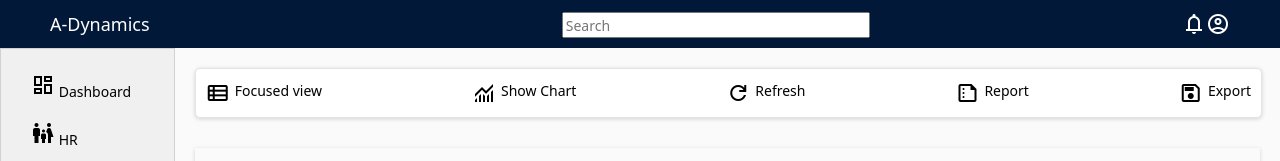
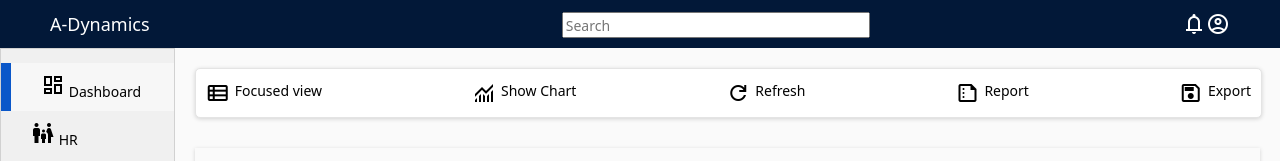
Before and after one commit to ali-alhashim/A-Dynamics, a plain HTML site: page index.html in a window 1280 px wide. Shown: the top 161 px of the page. Drawn offline with nearby package versions, Linux system fonts and the light colour scheme.

Commit message:
active link

```diff
--- a/index.html
+++ b/index.html
@@ -52,7 +52,7 @@
 <div class="sidebar">
    <ul class="sidebar-menu">
 
-    <li class="sidebar-item">
+    <li class="sidebar-item sidebar-item-active">
        <a href="" class="sidebar-item-link">
         <span class="material-symbols-outlined">
             dashboard
--- a/static/css/main.css
+++ b/static/css/main.css
@@ -152,6 +152,11 @@ textarea {
     border-left: #0a57c9 solid 10px;
   }
 
+  .sidebar-item-active{
+    background-color: #f7f7f7;
+    border-left: #0a57c9 solid 10px;
+  }
+
   .sidebar-item-link{
     text-decoration: none;
     margin-left: 30px;
```
